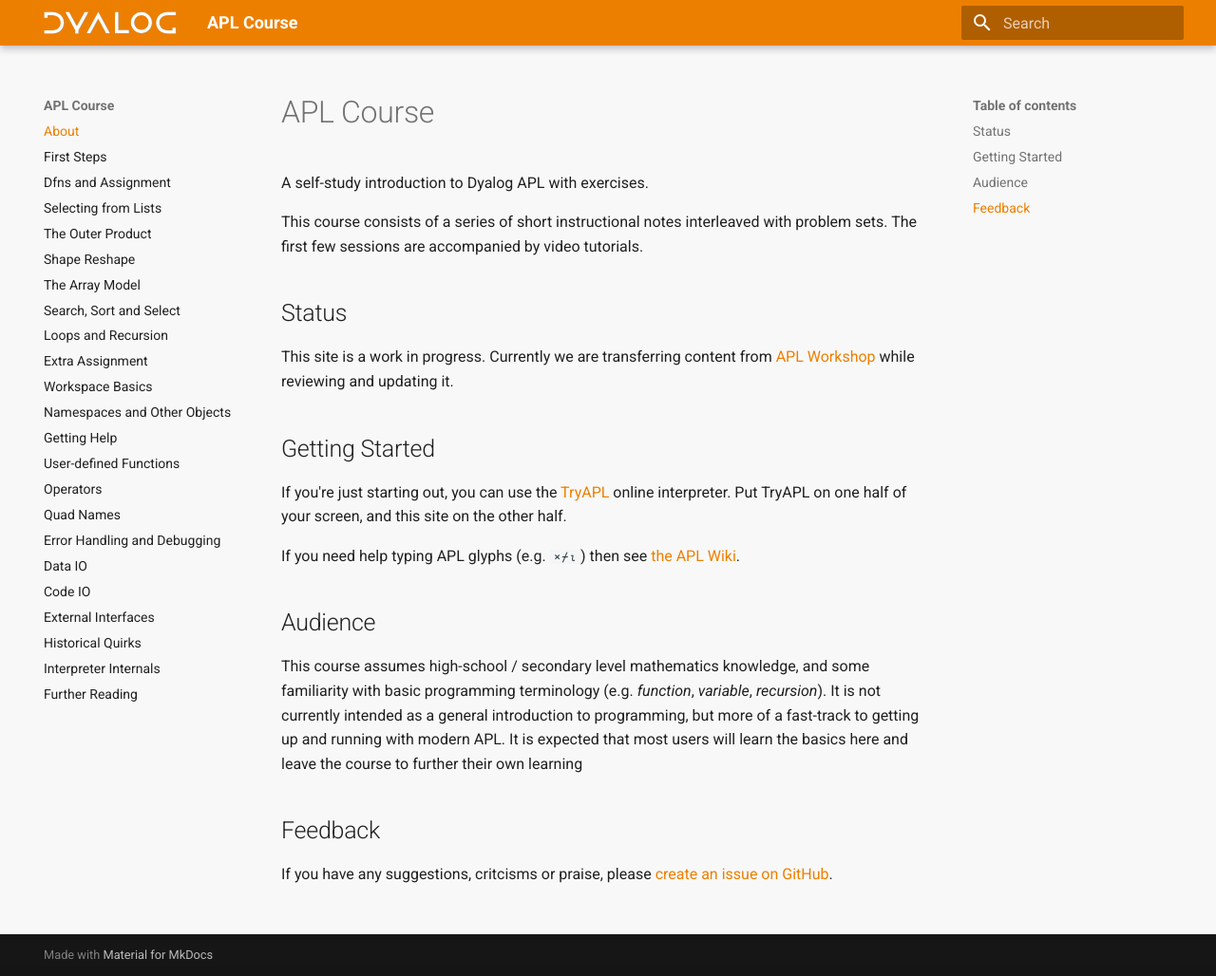
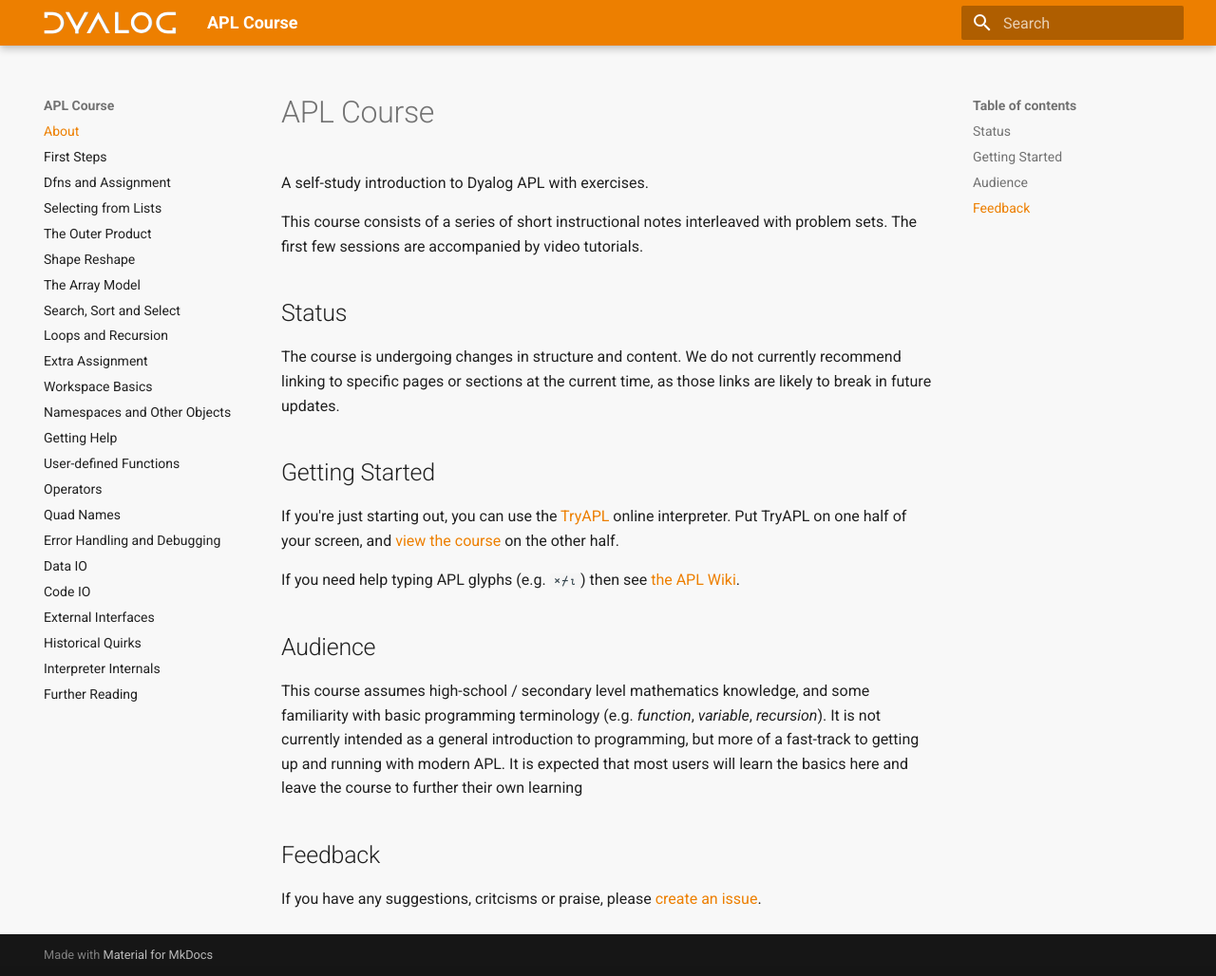
Before and after one commit to Dyalog/APLCourse, an MkDocs documentation site: the page built from docs/index.md, in a window 1280 px wide and 1028 px high. Shown: the whole window at 95% size. Built offline with MkDocs 1.6.1 and Material for MkDocs 9.7.7, drawn with Linux system fonts in a browser that asks for light colours.

Commit message:
update status

```diff
--- a/docs/index.md
+++ b/docs/index.md
@@ -4,10 +4,10 @@
 This course consists of a series of short instructional notes interleaved with problem sets. The first few sessions are accompanied by video tutorials.
 
 ## Status
-This site is a work in progress. Currently we are transferring content from [APL Workshop](https://rikedyp.uk/APLWorkshop) while reviewing and updating it.
+The course is undergoing changes in structure and content. We do not currently recommend linking to specific pages or sections at the current time, as those links are likely to break in future updates.
 
 ## Getting Started
-If you're just starting out, you can use the [TryAPL](https://tryapl.org) online interpreter. Put TryAPL on one half of your screen, and this site on the other half.
+If you're just starting out, you can use the [TryAPL](https://tryapl.org) online interpreter. Put TryAPL on one half of your screen, and [view the course](https://course.dyalog.com) on the other half.
 
 If you need help typing APL glyphs (e.g. `×⌿⍳`) then see [the APL Wiki](https://aplwiki.com/wiki/Typing_glyphs).
 
@@ -15,4 +15,4 @@
 This course assumes high-school / secondary level mathematics knowledge, and some familiarity with basic programming terminology (e.g. *function*, *variable*, *recursion*). It is not currently intended as a general introduction to programming, but more of a fast-track to getting up and running with modern APL. It is expected that most users will learn the basics here and leave the course to further their own learning
 
 ## Feedback
-If you have any suggestions, critcisms or praise, please [create an issue on GitHub](https://github.com/Dyalog/APLCourse/issues/new).
+If you have any suggestions, critcisms or praise, please [create an issue](https://github.com/Dyalog/APLCourse/issues/new).
```
Also changed, not shown: README.md (+1 -1 lines).
